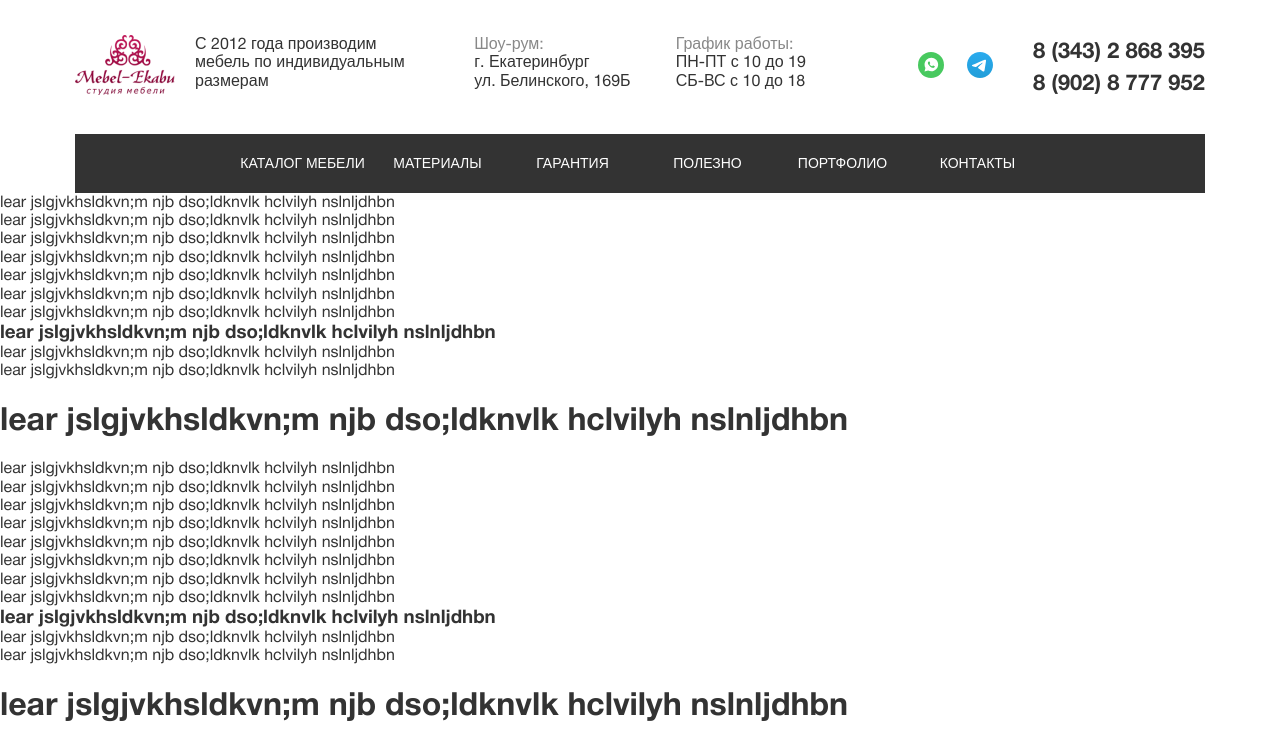
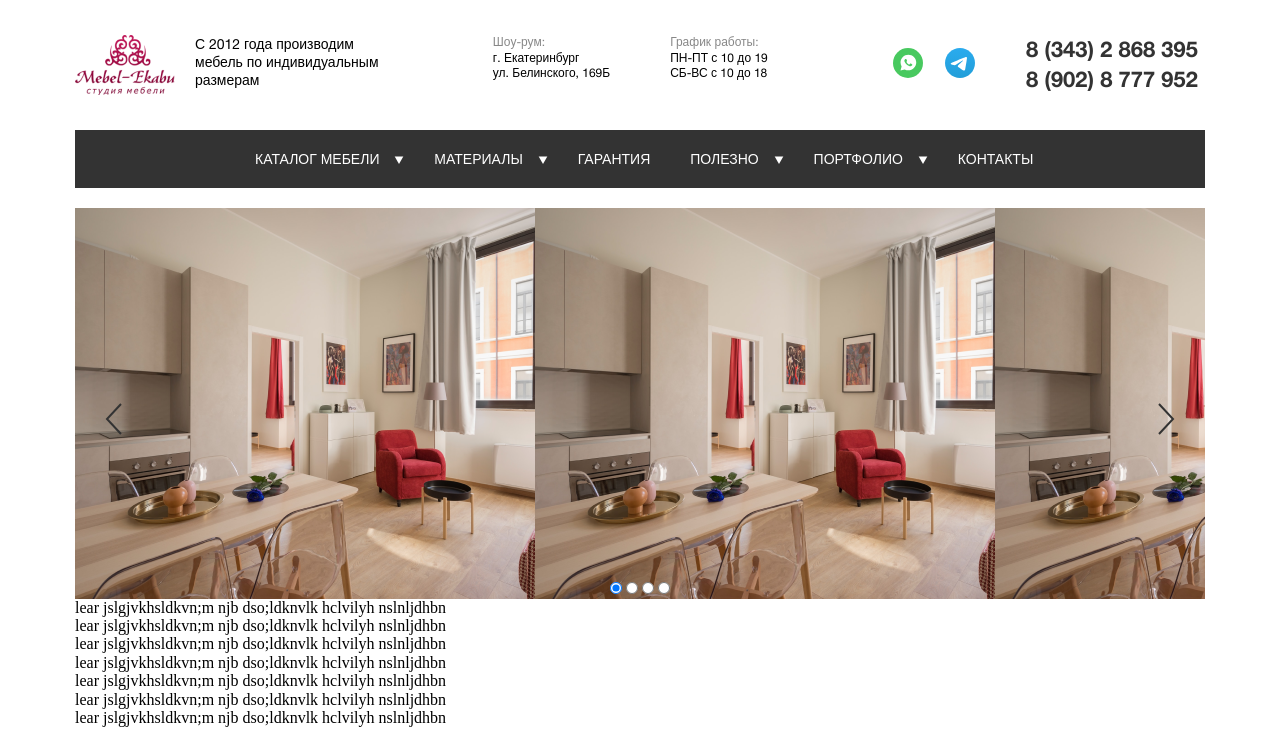
Before and after one commit to Zmeederzhets/exhibition, a website built with webpack: page app/index.html in a window 1280 px wide. Shown: the top 730 px of the page. Built offline with nearby package versions, Linux system fonts and the light colour scheme.

Commit message:
header, переписан c использованием @include min-width()

```diff
--- a/app/index.html
+++ b/app/index.html
@@ -11,28 +11,24 @@
 </head>
 <body>
     <header class="header contain">
-
         <div class="logo">
             <a class="logo__image" href=""><img src="img/logo.png" alt=""></a>
             <div class="logo__title"><p>С 2012 года производим<br>мебель по индивидуальным<br>размерам</p></div>
         </div>
-
         <div class="visit">
             <div class="visit__address"><p class="grey">Шоу-рум:</p><p>г. Екатеринбург<br>ул. Белинского, 169Б</p></div>
             <div class="visit__time"><p class="grey">График работы:</p><p>ПН-ПТ с 10 до 19<br>СБ-ВС с 10 до 18</p></div>
         </div>
-
         <div class="contacts">
+            <div class="contacts__phone">
+            <a class="contacts__phone-basic" href="tel:+375298521563">8 (343) 2 868 395</a>
+            <a class="contacts__phone-other" href="tel:+375298521563">8 (902) 8 777 952</a>
+            </div>
             <div class="contacts__messenger">
-                <a href="https://wa.me/+375298521563" target="_blank" rel="nofollow"><img src="img/watsapp.svg" alt=""></a>
-                <a href="https://t.me/sorok_perviy_medved" target="_blank" rel="nofollow"><img src="img/telegram.svg" alt=""></a>
-            </div>
-            <div class="contacts__phone">
-                <a class="contacts__phone-basic" href="tel:+375298521563">8 (343) 2 868 395</a>
-                <a class="contacts__phone-other" href="tel:+375298521563">8 (902) 8 777 952</a>
+                <a href="https://wa.me/+375298521563" target="_blank" rel="nofollow"><img class="contacts__messenger-icon" src="img/watsapp.svg" alt=""></a>
+                <a href="https://t.me/sorok_perviy_medved" target="_blank" rel="nofollow"><img class="contacts__messenger-icon" src="img/telegram.svg" alt=""></a>
             </div>
         </div>
-
         <nav class="menu">
             <button class="menu__button" type="button" aria-expanded="false" aria-controls="menu__list">
                 <svg class="menu__icon" aria-hidden="true" width="26" height="26">
@@ -43,30 +39,44 @@
             <ul class="menu__list" id="menu__list">
                 <li class="menu__item">
                     <a class="menu__link " href>КАТАЛОГ МЕБЕЛИ</a>
+                    <img class="menu__disclose"  src="img/triangle.svg" alt="">
                 </li>
                 <li class="menu__item">
                     <a class="menu__link " href>МАТЕРИАЛЫ</a>
+                    <img class="menu__disclose"  src="img/triangle.svg" alt="">
                 </li>
                 <li class="menu__item">
                     <a class="menu__link " href>ГАРАНТИЯ</a>
                 </li>
                 <li class="menu__item">
                     <a class="menu__link" href>ПОЛЕЗНО</a>
+                    <img class="menu__disclose" src="img/triangle.svg" alt="">
                 </li>
                 <li class="menu__item">
                     <a class="menu__link" href>ПОРТФОЛИО</a>
+                    <img class="menu__disclose" src="img/triangle.svg" alt="">
                 </li>
                 <li class="menu__item">
                     <a class="menu__link" href>КОНТАКТЫ</a>
                 </li>
             </ul>
         </nav>
+    </header>
+
+    <main class="contain">
+
+        <div class="slid">
+            <button class="slid__arrow slid__arrow-prev" aria-label="Previous" type="button" style=""></button>
+            <button class="slid__arrow slid__arrow-next" aria-label="Next" type="button" style=""></button>
+            <div class="slid__radio">
+                <input class="slid__radio-color" type="radio" name="img" value="1" checked>
+                <input class="slid__radio-color" type="radio" name="img" value="2" >
+                <input class="slid__radio-color" type="radio" name="img" value="3">
+                <input class="slid__radio-color" type="radio" name="img" value="4">
+            </div>
 
 
-    </header>
-
-
-    <main>
+        </div>
         <p>lear jslgjvkhsldkvn;m njb dso;ldknvlk  hclvilyh nslnljdhbn</p>
         <p>lear jslgjvkhsldkvn;m njb dso;ldknvlk  hclvilyh nslnljdhbn</p>
         <p>lear jslgjvkhsldkvn;m njb dso;ldknvlk  hclvilyh nslnljdhbn</p>
--- a/app/scss/_variables.scss
+++ b/app/scss/_variables.scss
@@ -1,9 +1,9 @@
 $breakpoints: (
-        xs: 375px,            /*Мобильник*/
-        sm: 768px,            /*Планшет*/
-        //md: 992px,
-        lg: 1200px,            /*Монитор*/
-        //xl: 1600px,
+        xs: 375px,
+        sm: 576px,
+        md: 992px,
+        lg: 992px,
+        xl: 1200px,
 );
 
 $CormorantGaramond: 'Cormorant Garamond', sans-serif; //400
--- a/app/scss/base/_global.scss
+++ b/app/scss/base/_global.scss
@@ -11,15 +11,8 @@ a{
 
 body {
   background: #fff;
-  color: #333;
-  font-family: $HelveticaNeueCyr;
-  font-size: 14px;
   width: 100%;
-
-  @include min-width(sm) {
-    font-size: 16px;
-  }
-}
+ }
 
 img {
   max-width: 100%;
@@ -32,10 +25,23 @@ button {
 }
 
 .contain {
+  max-width: 300px;
   margin: 0 auto;
-  padding-left:15px;
-  padding-right: 15px;
+  padding-left:7px;
+  padding-right: 7px;
   padding-bottom: 0;
+
+  @include min-width(sm){
+    max-width: 620px;
+    padding-left:10px;
+    padding-right: 10px;
+  }
+
+  @include min-width(md){
+    max-width: 1160px;
+    padding-left:15px;
+    padding-right: 15px;
+  }
 }
 
 .grey{
--- a/app/scss/block/_contacts.scss
+++ b/app/scss/block/_contacts.scss
@@ -1,32 +1,69 @@
 .contacts{
   display: flex;
-  justify-content: flex-end;
+  justify-content: space-between;
 
-  @media  (max-width: 375px){
-      flex-direction: row-reverse;
+  @include min-width(sm){
+    flex-direction: row-reverse;
     }
 
   &__messenger{
-    display: grid;
-    grid-template-columns: 1fr 1fr;
-    grid-column-gap: 23px;
+    display: flex;
     align-items: center;
   }
 
+  &__messenger-icon{
+    width: 22px;
+    height: 22px;
+    margin: 7px;
+
+    @include min-width(sm){
+      width: 26px;
+      height: 26px;
+      margin: 10px;
+    }
+
+    @include min-width(md){
+      width: 30px;
+      height: 30px;
+      margin: 11px;
+    }
+
+  }
+
+
+
+
   &__phone{
-    padding-left: 40px;
+
     display: flex;
     flex-direction: column;
     justify-content: space-around;
     font-family: $HelveticaNeueCyr;
     font-weight: 550;
-    font-size: 22px;
+    font-size: 14px;
     line-height: 130%;
+
+    @include min-width(sm){
+      padding-left: 27px;
+      font-size: 18px;
+    }
+    @include min-width(md){
+      padding-left: 40px;
+      font-size: 22px;
+    }
+
+  }
+
+  &__phone-basic{
+    padding-right: 7px;
   }
 
   &__phone-other{
-      @media  (max-width: 375px){
-      display: none;
+    display: none;
+
+    @include min-width(sm){
+      display: block;
+
     }
   }
 }
--- a/app/scss/block/_header.scss
+++ b/app/scss/block/_header.scss
@@ -1,23 +1,19 @@
 .header {
-  max-width: 1160px;
-  padding-top: 35px;
-  display: grid;
+  position: -webkit-sticky;
+  position: sticky;
+  top: 0;
+  padding-top: 20px;
+  display: flex;
+  justify-content: space-between;
+  background-color: #fff;
 
-
-  @media (min-width: 769px) {
-    grid-template-columns: 1fr 1fr 1fr;
-    grid-row-gap: 35px ;
-
+  @include min-width(sm){
+    padding-top: 33px
   }
 
-  @media (max-width: 768px){
-  grid-template-columns: 1.5fr 2fr 4.5fr 1fr;
-    position: -webkit-sticky;
-    position: sticky;
-    top: 0;
-  }
-
-  @media  (max-width: 375px){
-    grid-template-columns: 1fr 5fr 1fr;
+  @include min-width(md){
+    padding-top: 35px;
+    flex-wrap: wrap;
+    position: static;
   }
 }
--- a/app/scss/block/_logo.scss
+++ b/app/scss/block/_logo.scss
@@ -2,15 +2,30 @@
   display: flex;
   justify-content: flex-start;
 
-  @media (max-width: 768px){
-    display: block;
+  &__image{
+    width: 60px;
+    height: 36px;
+
+    @include min-width(sm){
+      width: 80px;
+      height: 48px;
+    }
+
+    @include min-width(md){
+      width: 100px;
+      height: 60px;
+    }
   }
 
   &__title{
-    padding-left: 20px;
+    display: none;
 
-    @media (max-width: 768px){
-      display: none;
+    @include min-width(md){
+      display: block;
+      padding-left: 20px;
+      font-family: $HelveticaNeueCyr;
+      font-size: 14px;
+      line-height: 130%;
     }
   }
 }
--- a/app/scss/block/_menu.scss
+++ b/app/scss/block/_menu.scss
@@ -1,30 +1,40 @@
 .menu {
+  display: flex;
+  align-items: center;
+  white-space:nowrap;
 
-  @media (min-width: 769px) {
-    grid-column: 1/4;
-    grid-row: 2/3;
-    background-color: #333;
+
+  @include min-width(md) {
+    margin-top: 35px;
     position: -webkit-sticky;
     position: sticky;
     top: 0;
-    z-index: 1;
+    width: 100%;
+    background-color: #333;
+  }
+
+  &__item{
+    padding: 0 20px;
   }
 
   &__list {
+    display: none;
+
+    @include min-width(md){
       margin: auto;
       max-width: 810px;
       padding: 20px 0;
-    display: grid;
-    grid-template-columns: 1fr 1fr 1fr 1fr 1fr 1fr;
+      display: flex;
       list-style: none;
       font-family: $HelveticaNeueCyr;
       font-size: 14px;
       line-height: 130%;
       text-align: center;
+    }
+  }
 
-    @media (max-width: 768px) {
-      display: none;
-    }
+  &__disclose{
+    padding-left: 11px;
   }
 
   &__link {
@@ -32,32 +42,27 @@
   }
 
   &__button {
-
-    @media (min-width: 769px) {
-      display: none;
-    }
-
-    @media (max-width: 768px) {
-      padding-left: 20px;
     display: block;
     margin: 0;
     border: none;
     background-color: transparent;
+
+    @include min-width(md){
+      display: none;
     }
-
-
   }
 
   &__icon {
-    @media (max-width: 768px) {
     display: block;
     stroke: #333; //задаю color для элементов SVG
+
+    @include min-width(md){
+     display: none;
+    }
   }
 
+  // конд ниже не знаю как красивше расписать, для появления крестика
 
-  }
-
-  @media (max-width: 768px) {
     .menu__icon-menu,
     .menu__button--open .menu__icon-cross {
       display: block;
@@ -67,5 +72,5 @@
     .menu__button--open .menu__icon-menu {
       display: none;
     }
+
 }
-}
--- /dev/null
+++ b/app/scss/block/_slid.scss
@@ -0,0 +1,51 @@
+.slid {
+  position: relative;
+  margin-top: 20px;
+  width: 100%;
+  background-image: url("/img/slider1.png");
+
+  &__arrow {
+    width: 17px;
+    height: 32px;
+    display: block;
+    position: absolute;
+    top: 50%;
+    z-index: 4;
+    cursor: pointer;
+    transition: 0.1s ease-in-out;
+
+    &:hover {
+      transform: scale(1.3, 1.3);
+    }
+
+    &:active {
+      transform: scaleX(-1);
+    }
+  }
+
+  &__arrow-next {
+    right: 30px;
+    background-image: url("/img/next.svg");
+  }
+
+  &__arrow-prev {
+    left: 30px;
+    background-image: url("/img/previous.svg");
+  }
+
+  &__radio {
+      text-align: center;
+      display: block;
+      padding-top: 372px;
+
+    }
+
+
+  &__radio-color {
+    cursor: pointer;
+    width: 12px;
+    height: 12px;
+    padding-right: 15px;
+    border: 0px  #888;
+  }
+}
--- a/app/scss/block/_visit.scss
+++ b/app/scss/block/_visit.scss
@@ -1,14 +1,30 @@
 .visit{
-  display: flex;
-  justify-content: space-around;
+  font-family: $HelveticaNeueCyr;
+  font-size: 12px;
+  line-height: 130%;
+  display: none;
 
-  @media  (max-width: 375px){
-  display: none;
+  @include min-width(sm) {
+    display: flex;
+    justify-content: space-around;
+  }
+
+  &__address{
+    display: none;
+
+    @include min-width(sm){
+    display: block;
+    }
   }
 
   &__time{
-  @media (max-width: 768px){
-  display: none;
+    display: none;
+
+    @include min-width(md){
+      display: block;
+      padding-left: 60px;
     }
+
+
   }
 }
--- a/app/scss/index.scss
+++ b/app/scss/index.scss
@@ -13,3 +13,4 @@
 @import "block/_visit";
 @import "block/_contacts";
 @import "block/_menu";
+@import "block/_slid";
--- a/webpack.dev.js
+++ b/webpack.dev.js
@@ -9,14 +9,14 @@ module.exports = {
     ],
     devServer: {
         port: 9000,
-        // host: '192.168.100.8',
-        host: 'localhost',
+        host: '192.168.100.26',
+        // host: 'localhost',
         contentBase: path.join(__dirname, './app/'),
         open: true,
         proxy: {
             '/api/**': {
-               // target: '192.168.100.8:9000',
-                target: 'localhost:9000',
+                target: '192.168.100.26:9000',
+                // target: 'localhost:9000',
                 secure: false,
                 changeOrigin: true,
             }
```
Also changed, not shown: app/img/next.svg (added), app/img/previous.svg (added), app/img/slider1.png (added), app/img/slider2.png (added), app/img/slider3.png (added), app/img/triangle.svg (added). Lines whose indentation alone changed are shown as unchanged.
